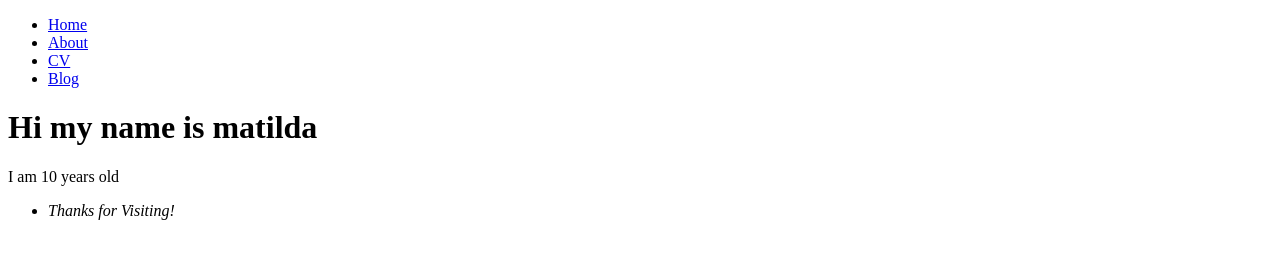
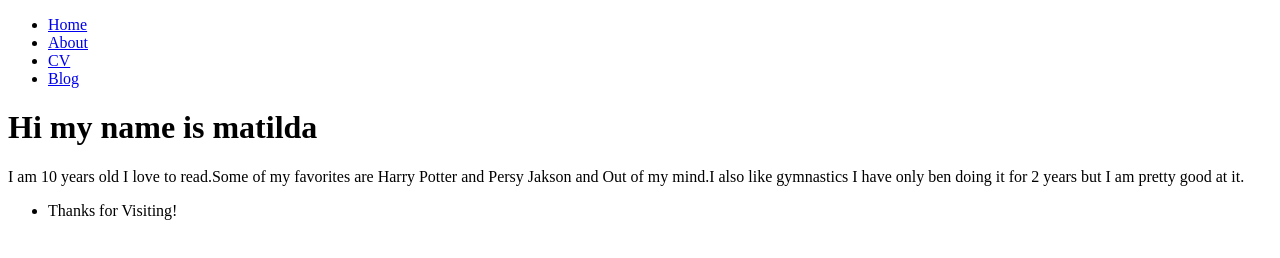
Before and after one commit to vantuyls/mvtw.github.io, a plain HTML site: page index.html in a window 1280 px wide. Drawn offline with Linux system fonts and the light colour scheme.

Commit message:
fixed formatting changes in html

```diff
--- a/index.html
+++ b/index.html
@@ -19,7 +19,7 @@
         		<h1>Hi my name is matilda</h1>
 
 				<p> I am 10 years old
-				<I love to read.Some of my favorites are Harry Potter and Persy Jakson and Out of my mind.I also like gymnastics I have only ben doing it for 2 years but I am pretty good at it./p>
+				I love to read.Some of my favorites are Harry Potter and Persy Jakson and Out of my mind.I also like gymnastics I have only ben doing it for 2 years but I am pretty good at it.</p>
 
     		</div><!-- /.blurb -->
 		</div><!-- /.container -->
```
